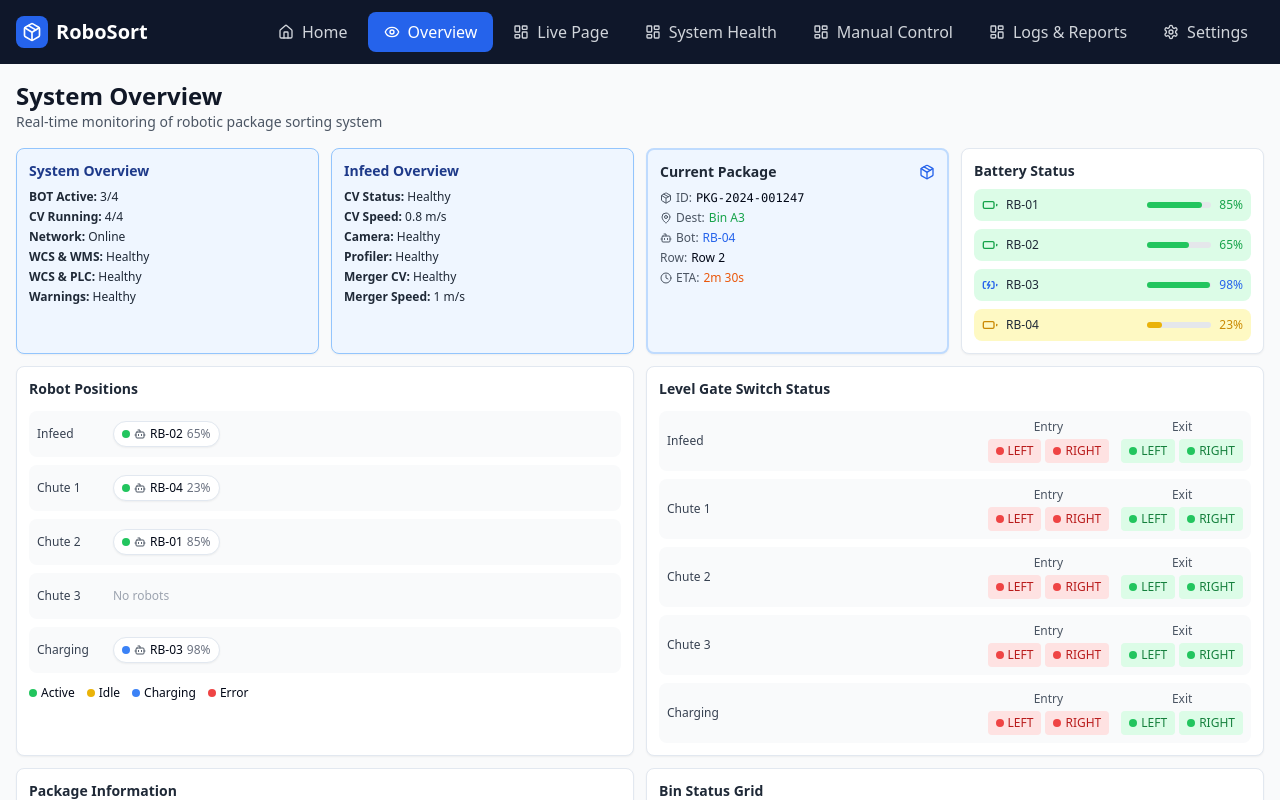
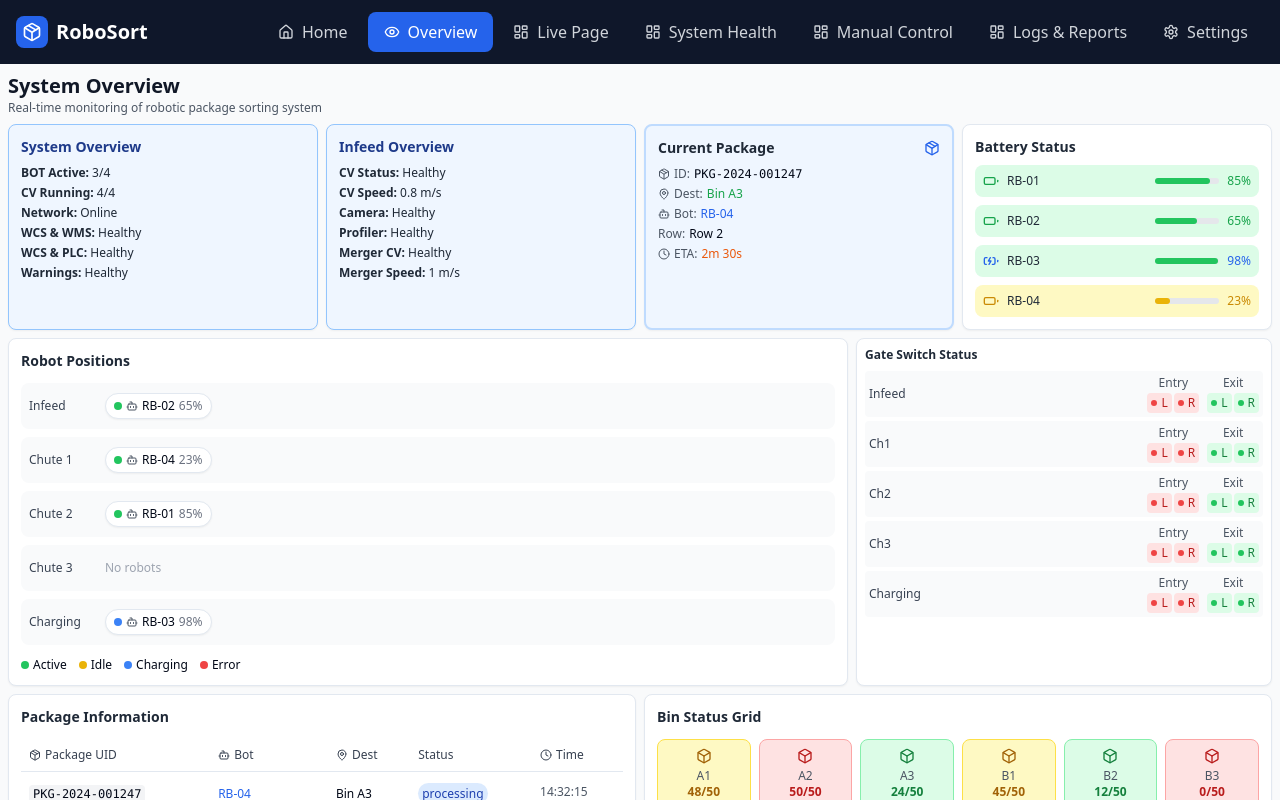
Before and after one commit to Suraj-Vaidyanathan/sapien-sort, a React (Vite) app: page /overview in a window 1280 px wide. Shown: the top 800 px of the page. Built offline with nearby package versions, Linux system fonts and the light colour scheme.

Commit message:
Refactor: Reduce SwitchStatusCard size
Reduced SwitchStatusCard size and adjusted layout to fit all cards on the Overview page without scrolling.

```diff
--- a/src/components/SwitchStatusCard.tsx
+++ b/src/components/SwitchStatusCard.tsx
@@ -17,26 +17,22 @@ const SwitchStatusCard: React.FC<SwitchStatusCardProps> = ({ totalRows, switches
   const getRowLabel = (rowIndex: number) => {
     if (rowIndex === 0) return 'Infeed';
     if (rowIndex === totalRows - 1) return 'Charging';
-    return `Chute ${rowIndex}`;
+    return `Ch${rowIndex}`;
   };
 
   const SwitchIcon: React.FC<{ status: boolean; side: 'left' | 'right' }> = ({ status, side }) => (
-    <div className={`flex items-center space-x-1 px-2 py-1 rounded ${status ? 'bg-green-100' : 'bg-red-100'}`}>
-      {status ? (
-        <span className="w-2 h-2 inline-block rounded-full bg-green-500" />
-      ) : (
-        <span className="w-2 h-2 inline-block rounded-full bg-red-500" />
-      )}
+    <div className={`flex items-center space-x-1 px-1 py-0.5 rounded ${status ? 'bg-green-100' : 'bg-red-100'}`}>
+      <span className={`w-1.5 h-1.5 inline-block rounded-full ${status ? 'bg-green-500' : 'bg-red-500'}`} />
       <span className={`text-xs font-medium ${status ? 'text-green-700' : 'text-red-700'}`}>
-        {side.toUpperCase()}
+        {side === 'left' ? 'L' : 'R'}
       </span>
     </div>
   );
 
   return (
-    <Card className="p-3">
-      <h3 className="text-sm font-semibold text-gray-800 mb-3">Level Gate Switch Status</h3>
-      <div className="space-y-2">
+    <Card className="p-2">
+      <h3 className="text-xs font-semibold text-gray-800 mb-2">Gate Switch Status</h3>
+      <div className="space-y-1">
         {Array.from({ length: totalRows }, (_, rowIndex) => {
           const rowSwitches = switches[rowIndex] || { entry: [], exit: [] };
 
@@ -46,21 +42,21 @@ const SwitchStatusCard: React.FC<SwitchStatusCardProps> = ({ totalRows, switches
           const exitStatus = !entryStatus; // Exit is opposite of entry
 
           return (
-            <div key={rowIndex} className="flex items-center justify-between p-2 bg-gray-50 rounded-lg">
-              <div className="w-16 text-xs font-medium text-gray-700">
+            <div key={rowIndex} className="flex items-center justify-between p-1 bg-gray-50 rounded">
+              <div className="w-10 text-xs font-medium text-gray-700">
                 {getRowLabel(rowIndex)}
               </div>
-              <div className="flex items-center space-x-3">
-                <div className="flex flex-col items-center space-y-1">
-                  <span className="text-xs text-gray-600">Entry</span>
-                  <div className="flex space-x-1">
+              <div className="flex items-center space-x-2">
+                <div className="flex flex-col items-center">
+                  <span className="text-xs text-gray-600 mb-0.5">Entry</span>
+                  <div className="flex space-x-0.5">
                     <SwitchIcon status={entryStatus} side="left" />
                     <SwitchIcon status={entryStatus} side="right" />
                   </div>
                 </div>
-                <div className="flex flex-col items-center space-y-1">
-                  <span className="text-xs text-gray-600">Exit</span>
-                  <div className="flex space-x-1">
+                <div className="flex flex-col items-center">
+                  <span className="text-xs text-gray-600 mb-0.5">Exit</span>
+                  <div className="flex space-x-0.5">
                     <SwitchIcon status={exitStatus} side="left" />
                     <SwitchIcon status={exitStatus} side="right" />
                   </div>
--- a/src/pages/Overview.tsx
+++ b/src/pages/Overview.tsx
@@ -77,17 +77,17 @@ const Overview = () => {
   }));
 
   return (
-    <div className="min-h-screen bg-gray-50 p-4">
+    <div className="min-h-screen bg-gray-50 p-2">
       <div className="max-w-7xl mx-auto">
-        <div className="mb-4">
-          <h1 className="text-2xl font-bold text-gray-900">System Overview</h1>
-          <p className="text-gray-600 text-sm">
+        <div className="mb-2">
+          <h1 className="text-xl font-bold text-gray-900">System Overview</h1>
+          <p className="text-gray-600 text-xs">
             Real-time monitoring of robotic package sorting system
           </p>
         </div>
 
         {/* Top row - System and Infeed Overview */}
-        <div className="grid grid-cols-1 lg:grid-cols-4 gap-3 mb-3">
+        <div className="grid grid-cols-1 lg:grid-cols-4 gap-2 mb-2">
           <SystemOverviewCard {...systemOverview} />
           <InfeedOverviewCard {...infeedOverview} />
           <CurrentPackageCard {...currentPackage} />
@@ -95,13 +95,15 @@ const Overview = () => {
         </div>
 
         {/* Middle row - Robot Visualization and Switch Status */}
-        <div className="grid grid-cols-1 xl:grid-cols-2 gap-3 mb-3">
-          <RobotVisualization robots={robots} totalRows={TOTAL_ROWS} />
+        <div className="grid grid-cols-1 xl:grid-cols-3 gap-2 mb-2">
+          <div className="xl:col-span-2">
+            <RobotVisualization robots={robots} totalRows={TOTAL_ROWS} />
+          </div>
           <SwitchStatusCard totalRows={TOTAL_ROWS} switches={mappedSwitches} />
         </div>
 
         {/* Bottom row - Package Table and Bin Grid */}
-        <div className="grid grid-cols-1 xl:grid-cols-2 gap-3">
+        <div className="grid grid-cols-1 xl:grid-cols-2 gap-2">
           <PackageTable packages={mappedPackages} />
           <BinGrid bins={bins} />
         </div>
```
